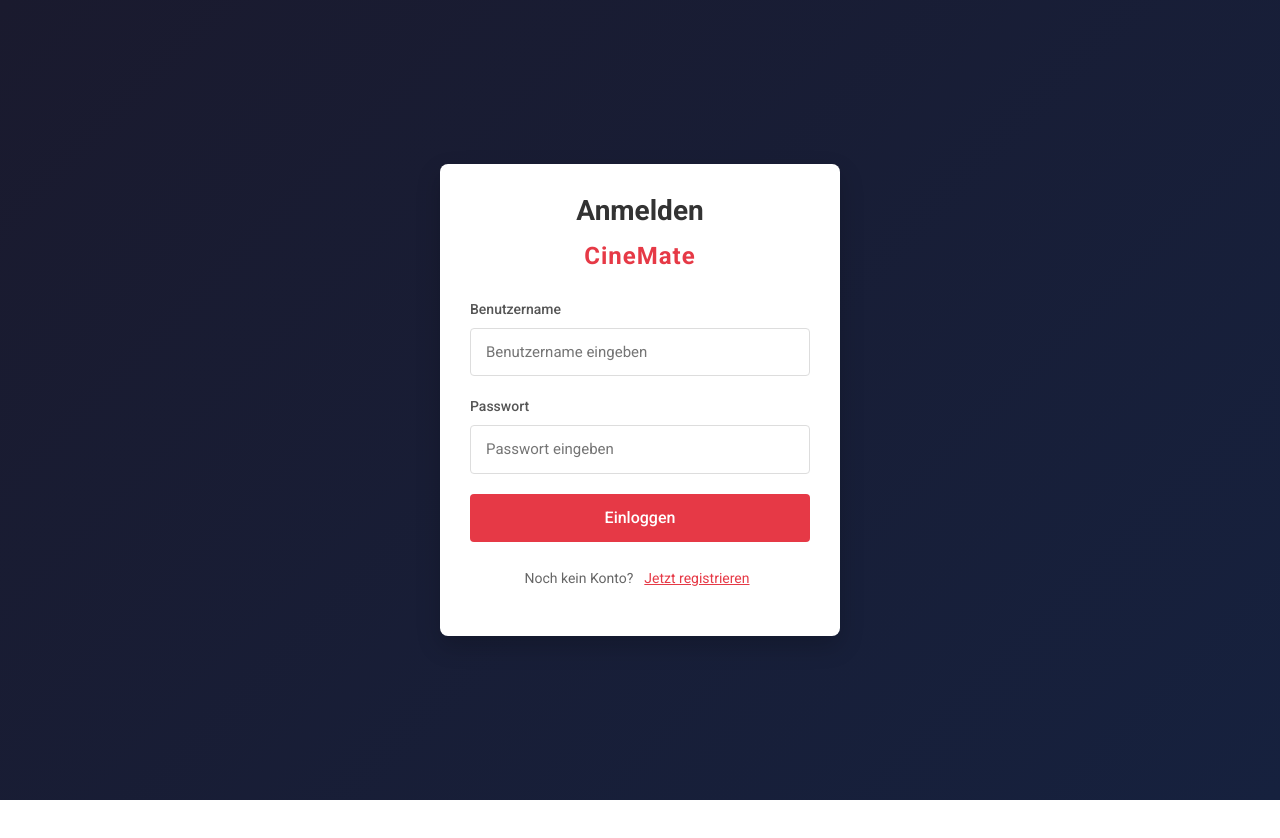
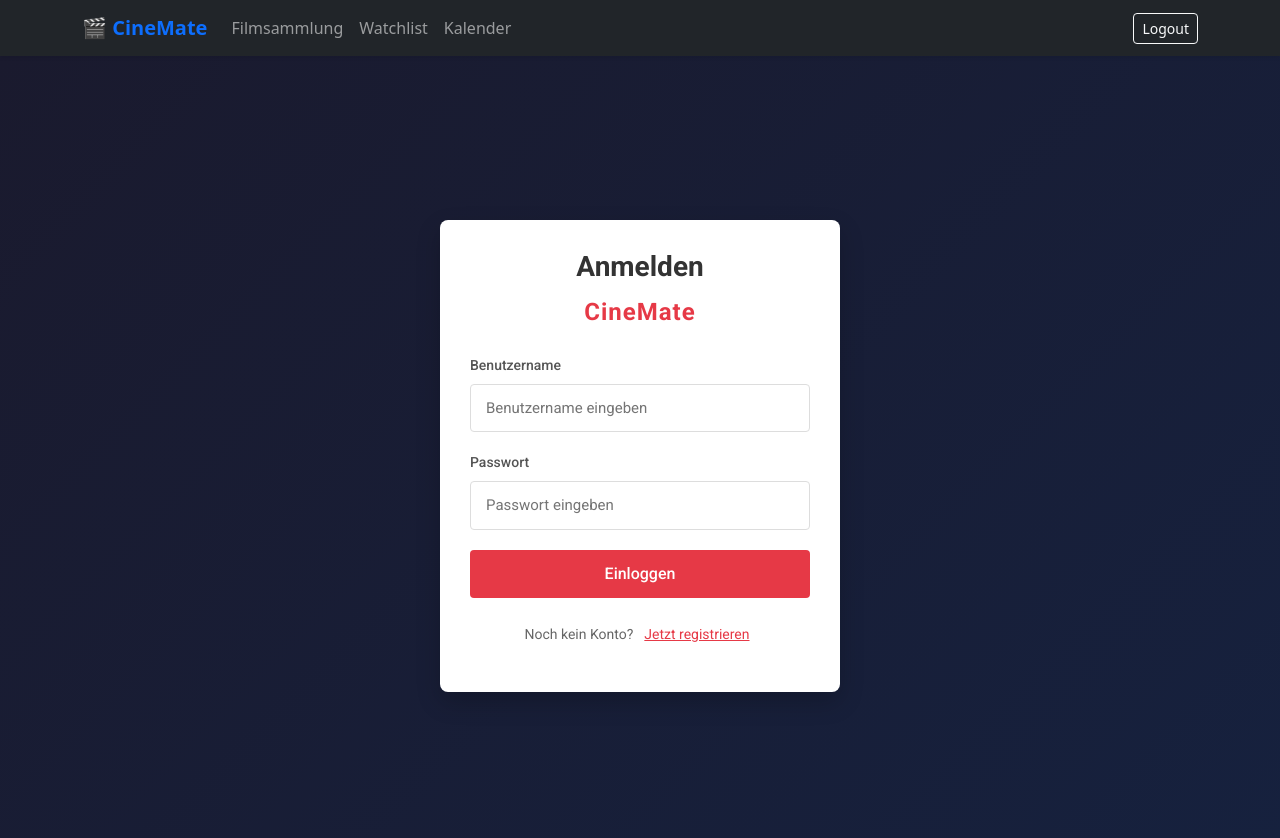
Before and after one commit to MaximilianRau04/CineMate, a React (Create React App) app in the folder frontend/: page / in a window 1280 px wide. Shown: the top 838 px of the page. Before the commit the page ends 800 px from the top, so only its background shows below. Built offline with nearby package versions, Linux system fonts and the light colour scheme.

Commit message:
add header to frontend

```diff
--- a/frontend/src/App.js
+++ b/frontend/src/App.js
@@ -1,25 +1,38 @@
 import React from 'react';
-import { BrowserRouter as Router, Route, Routes } from 'react-router-dom';
+import { BrowserRouter as Router, Route, Routes, useLocation } from 'react-router-dom';
+import 'bootstrap/dist/css/bootstrap.min.css';
+
+import Header from './navigation/Header';
 import Login from './login/login';
-import 'bootstrap/dist/css/bootstrap.min.css';
 import MovieList from './movies/MovieList';
 import MovieDetail from './movies/MovieDetail';
+
+const AppContent = () => {
+  const location = useLocation();
+  const hideHeader = location.pathname === '/login';
+
+  return (
+    <>
+      {!hideHeader && <Header />}
+      <Routes>
+        {/* Public Route: Login */}
+        <Route path="/login" element={<Login />} />
+
+        {/* Geschützte Routen */}
+        <Route path="/movies" element={<MovieList />} />
+        <Route path="/movies/:id" element={<MovieDetail />} />
+
+        {/* Catch-all => Weiterleitung zu Login */}
+        <Route path="*" element={<Login />} />
+      </Routes>
+    </>
+  );
+};
 
 const App = () => {
   return (
     <Router>
-      <div className="App">
-        <Routes>
-          {/* public route: login page */}
-          <Route path="/login" element={<Login />} />
-
-          {/* forward to login page if no route was found */}
-          <Route path="*" element={<Login />} />
-
-          <Route path="/movies" element={<MovieList />} />
-          <Route path="/movies/:id" element={<MovieDetail />} />
-        </Routes>
-      </div>
+      <AppContent />
     </Router>
   );
 };
--- /dev/null
+++ b/frontend/src/navigation/Header.js
@@ -0,0 +1,63 @@
+import React from "react";
+import { Link, useNavigate } from "react-router-dom";
+import "bootstrap/dist/css/bootstrap.min.css";
+
+const Header = () => {
+  const navigate = useNavigate();
+
+  const handleLogout = () => {
+    navigate("/login");
+  };
+
+  return (
+    <nav className="navbar navbar-expand-lg navbar-dark bg-dark shadow-sm sticky-top">
+      <div className="container">
+        {/* Logo / Brand */}
+        <Link className="navbar-brand fw-bold text-primary" to="/movies">
+          🎬 CineMate
+        </Link>
+
+        {/* Toggle Button (Mobile) */}
+        <button
+          className="navbar-toggler"
+          type="button"
+          data-bs-toggle="collapse"
+          data-bs-target="#navbarNav"
+        >
+          <span className="navbar-toggler-icon"></span>
+        </button>
+
+        {/* Navigation */}
+        <div className="collapse navbar-collapse" id="navbarNav">
+          <ul className="navbar-nav me-auto">
+            <li className="nav-item">
+              <Link className="nav-link" to="/movies">
+                Filmsammlung
+              </Link>
+            </li>
+            <li className="nav-item">
+              <Link className="nav-link" to="/watchlist">
+                Watchlist
+              </Link>
+            </li>
+            <li className="nav-item">
+              <Link className="nav-link" to="/calendar">
+                Kalender
+              </Link>
+            </li>
+          </ul>
+
+          {/* Optionaler Logout-Button */}
+          <button
+            className="btn btn-sm btn-outline-light"
+            onClick={handleLogout}
+          >
+            Logout
+          </button>
+        </div>
+      </div>
+    </nav>
+  );
+};
+
+export default Header;
```
